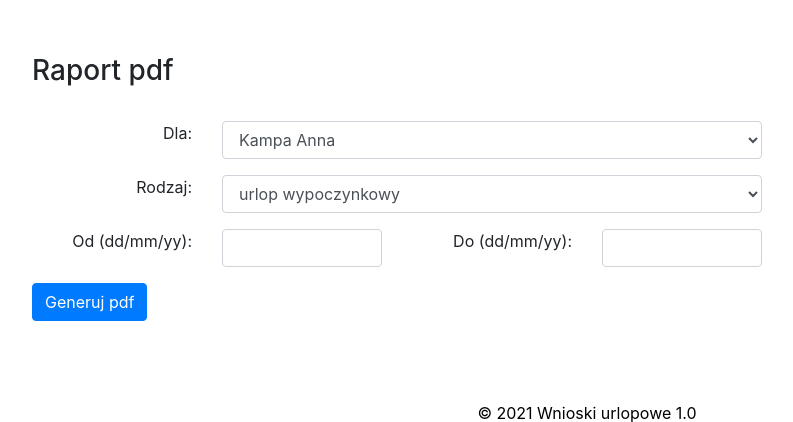
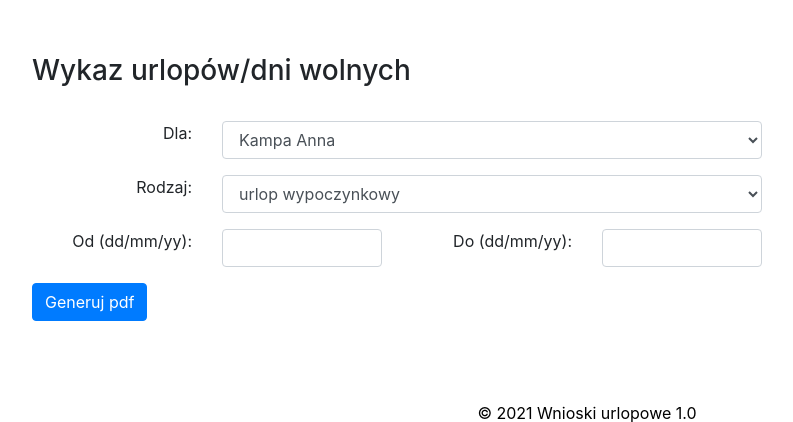
Before and after one commit to treflina/wnioski_urlopowe, a Flask app: page /report in a window 1280 px wide. Shown: the part 106-528 px from the top of the page, without its empty margins (53-846 px from the left). Run offline with Flask 2, Linux system fonts and the light colour scheme; a user stored in the database is signed in; data comes from the database, SQL or seed files in the repository; some libraries are stand-ins or nearby versions; some web fonts are replaced.

Commit message:
Initial commit

```diff
--- a/templates/report.html
+++ b/templates/report.html
@@ -4,7 +4,7 @@
 
 <section class="page-section" id="to_accept" >
   <div class="container">
-<h3>Raport pdf</h3>
+<h3>Wykaz urlopów/dni wolnych</h3>
 
      <form method="POST">
 
```
